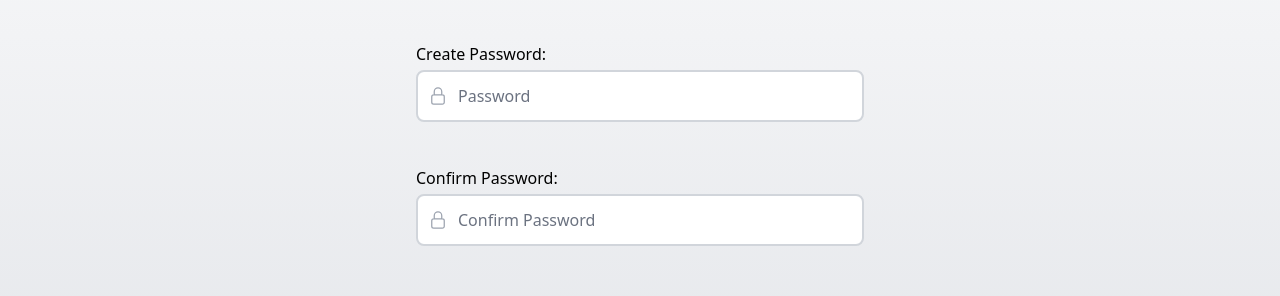
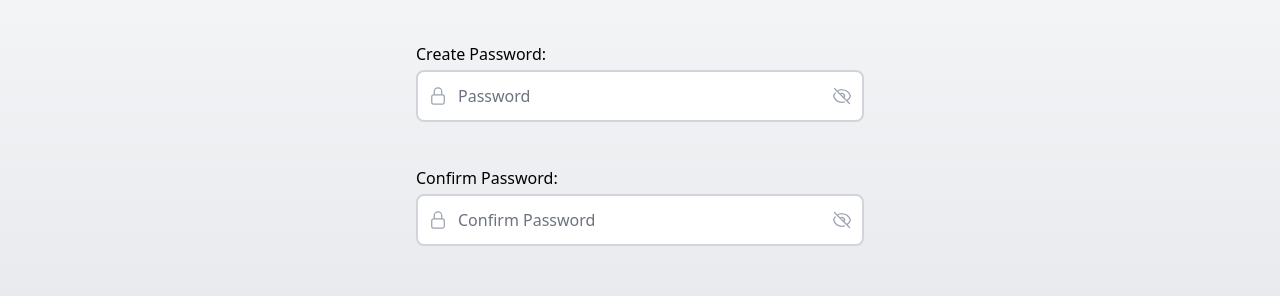
Before and after one commit to suitupstyle/suit-up-web, a Next.js app: page /orders/details in a window 1280 px wide. Shown: the part 404-700 px from the top of the page. Built offline with nearby package versions, Linux system fonts and the light colour scheme.

Commit message:
feat: adds password visibility functionality
refactor: migrates loading icon from custom svg to heroicon

```diff
--- a/app/orders/details/page.tsx
+++ b/app/orders/details/page.tsx
@@ -7,9 +7,13 @@ import {
 	EnvelopeIcon,
 	LockClosedIcon,
 	UserIcon,
+	ArrowPathIcon,
+	EyeIcon,
+	EyeSlashIcon,
 } from '@heroicons/react/24/outline'
-import Link from 'next/link'
 import BackButton from '@/app/ui/back-button'
+import { useRouter } from 'next/navigation'
+import { useState } from 'react'
 
 const signupSchema = z
 	.object({
@@ -40,10 +44,15 @@ export default function Details() {
 	} = useForm<SignupFormData>({
 		resolver: zodResolver(signupSchema),
 	})
+	const router = useRouter()
+	const [isPasswordVisible, setIsPasswordVisible] = useState(false)
+	const [isConfirmPasswordVisible, setIsConfirmPasswordVisible] =
+		useState(false)
 
 	const onSubmit = async (data: SignupFormData) => {
 		await new Promise((resolve) => setTimeout(resolve, 1500))
 		console.log('Form submitted:', data)
+		router.push('/orders/payment')
 	}
 
 	return (
@@ -134,7 +143,7 @@ export default function Details() {
 						</div>
 						<input
 							{...register('password')}
-							type="password"
+							type={isPasswordVisible ? 'text' : 'password'}
 							placeholder="Password"
 							className={`pl-10 w-full rounded-lg border-2 ${
 								errors.password
@@ -143,6 +152,19 @@ export default function Details() {
 							} focus:border-black p-3`}
 							disabled={isSubmitting}
 						/>
+						<button
+							className="absolute inset-y-0 right-0 pr-3 flex items-center z-10"
+							onPointerDown={(e) => {
+								e.stopPropagation()
+								e.preventDefault()
+								setIsPasswordVisible((prev) => !prev)
+							}}>
+							{isPasswordVisible ? (
+								<EyeIcon className="h-5 w-5 text-gray-400" />
+							) : (
+								<EyeSlashIcon className="h-5 w-5 text-gray-400" />
+							)}
+						</button>
 					</div>
 					<div className="h-5 mt-1">
 						{errors.password && (
@@ -166,7 +188,9 @@ export default function Details() {
 						</div>
 						<input
 							{...register('confirmPassword')}
-							type="password"
+							type={
+								isConfirmPasswordVisible ? 'text' : 'password'
+							}
 							placeholder="Confirm Password"
 							className={`pl-10 w-full rounded-lg border-2 ${
 								errors.confirmPassword
@@ -175,6 +199,19 @@ export default function Details() {
 							} focus:border-black p-3`}
 							disabled={isSubmitting}
 						/>
+						<button
+							className="absolute inset-y-0 right-0 pr-3 flex items-center z-10"
+							onPointerDown={(e) => {
+								e.stopPropagation()
+								e.preventDefault()
+								setIsConfirmPasswordVisible((prev) => !prev)
+							}}>
+							{isConfirmPasswordVisible ? (
+								<EyeIcon className="h-5 w-5 text-gray-400" />
+							) : (
+								<EyeSlashIcon className="h-5 w-5 text-gray-400" />
+							)}
+						</button>
 					</div>
 					<div className="h-5 mt-1">
 						{errors.confirmPassword && (
@@ -198,23 +235,7 @@ export default function Details() {
 						}`}>
 						{isSubmitting ? (
 							<>
-								<svg
-									className="animate-spin h-5 w-5 text-white"
-									xmlns="http://www.w3.org/2000/svg"
-									fill="none"
-									viewBox="0 0 24 24">
-									<circle
-										className="opacity-25"
-										cx="12"
-										cy="12"
-										r="10"
-										stroke="currentColor"
-										strokeWidth="4"></circle>
-									<path
-										className="opacity-75"
-										fill="currentColor"
-										d="M4 12a8 8 0 018-8V0C5.373 0 0 5.373 0 12h4zm2 5.291A7.962 7.962 0 014 12H0c0 3.042 1.135 5.824 3 7.938l3-2.647z"></path>
-								</svg>
+								<ArrowPathIcon className="animate-spin h-5 w-5 text-white" />
 								Processing...
 							</>
 						) : (
```
